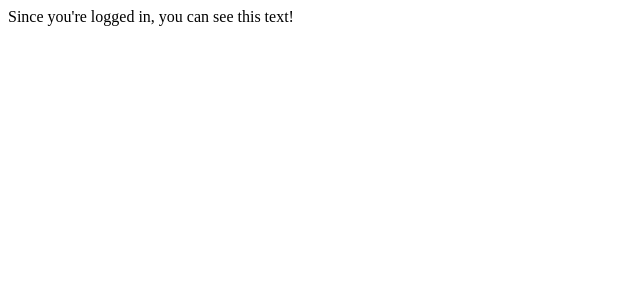
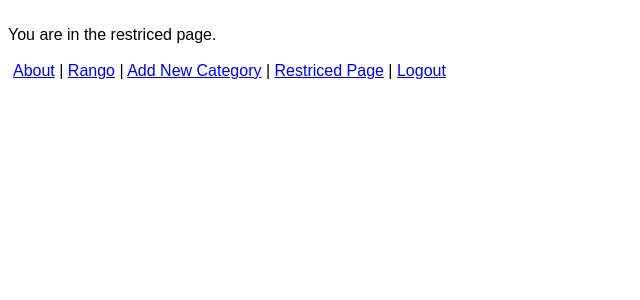
Before and after one commit to justinaung/tango-with-django, a Django app: page /rango/restricted/ in a window 1280 px wide. Shown: the top 300 px of the page, without its empty margins (0-640 px from the left). Run offline with Django 3.2, Linux system fonts and the light colour scheme; the visitor is signed in with stand-in values (Sample User, id 1); data that the repository does not hold is empty; some web fonts are replaced.

Commit message:
amend restricted page and logging stuff

```diff
--- a/tango_with_django_project/apps/rango/templates/rango/base.html
+++ b/tango_with_django_project/apps/rango/templates/rango/base.html
@@ -30,10 +30,10 @@
         </div>
         <br>
         <div class="foot">
-            <a href="{% url 'rango:add_category' %}">Add New Category</a> |
             <a href="{% url 'rango:about' %}">About</a> |
             <a href="{% url 'rango:index' %}">Rango</a> |
         {% if user.is_authenticated %}
+            <a href="{% url 'rango:add_category' %}">Add New Category</a> |
             <a href="{% url 'rango:restricted' %}">Restriced Page</a> |
             <a href="{% url 'rango:logout' %}">Logout</a>
         {% else %}
--- a/tango_with_django_project/apps/rango/templates/rango/category.html
+++ b/tango_with_django_project/apps/rango/templates/rango/category.html
@@ -19,8 +19,9 @@
         <strong>No pages currently in this category.</strong>
         {% endif %}
 
-        <a class="foot" href="{% url 'rango:add_page' category.slug %}">Add Page</a>
-
+        {% if user.is_authenticated %}
+            <a class="foot" href="{% url 'rango:add_page' category.slug %}">Add Page</a>
+        {% endif %}
     {% else %}
         <strong>The specified category does not exist!</strong>
     {% endif %}
--- /dev/null
+++ b/tango_with_django_project/apps/rango/templates/rango/restricted.html
@@ -0,0 +1,10 @@
+{% extends 'rango/base.html' %}
+
+{% block title_block %}
+    Restricted
+{% endblock %}
+
+{% block body_block %}
+    <br>
+    {{ description }}
+{% endblock %}
--- a/tango_with_django_project/apps/rango/views.py
+++ b/tango_with_django_project/apps/rango/views.py
@@ -1,6 +1,7 @@
 from django.http import HttpResponse, HttpResponseRedirect
 from django.shortcuts import render
 from django.contrib.auth import authenticate, login, logout
+from django.contrib.auth.models import User
 from django.contrib.auth.decorators import login_required
 from django.core.urlresolvers import reverse
 
@@ -78,10 +79,11 @@ def show_category(request, category_name_slug):
         context_dict['category'] = None
         context_dict['pages'] = None
 
-    # Go render the response and return it to the clietn.
+    # Go render the response and return it to the client.
     return render(request, 'rango/category.html', context_dict)
 
 
+@login_required
 def add_category(request):
     form = CategoryForm()
 
@@ -108,6 +110,7 @@ def add_category(request):
     return render(request, 'rango/add_category.html', {'form': form})
 
 
+@login_required
 def add_page(request, category_name_slug):
     try:
         category = Category.objects.get(slug=category_name_slug)
@@ -225,9 +228,12 @@ def user_login(request):
                 return HttpResponse("Your Rango account is disabled.")
 
         else:
-            # Bad login details were provided. So we can't log the user in.
-            print("Invalid login details: {0}, {1}".format(username, password))
-            return HttpResponse("Invalid login details supplied.")
+            # Find if the username exist
+            try:
+                User.objects.get(username=username)
+            except User.DoesNotExist:
+                return HttpResponse("The user does not exist.")
+            return HttpResponse("Password given is wrong.")
 
     # The request is not a HTTP POST, so display the login form.
     # This scenario would most likely be a HTTP GET.
@@ -239,7 +245,7 @@ def user_login(request):
 
 @login_required
 def restricted(request):
-    return HttpResponse("Since you're logged in, you can see this text!")
+    return render(request, 'rango/restricted.html', {'description': 'You are in the restriced page.'})
 
 
 # Use the login_required() decorator to ensure only those logged in can
```
